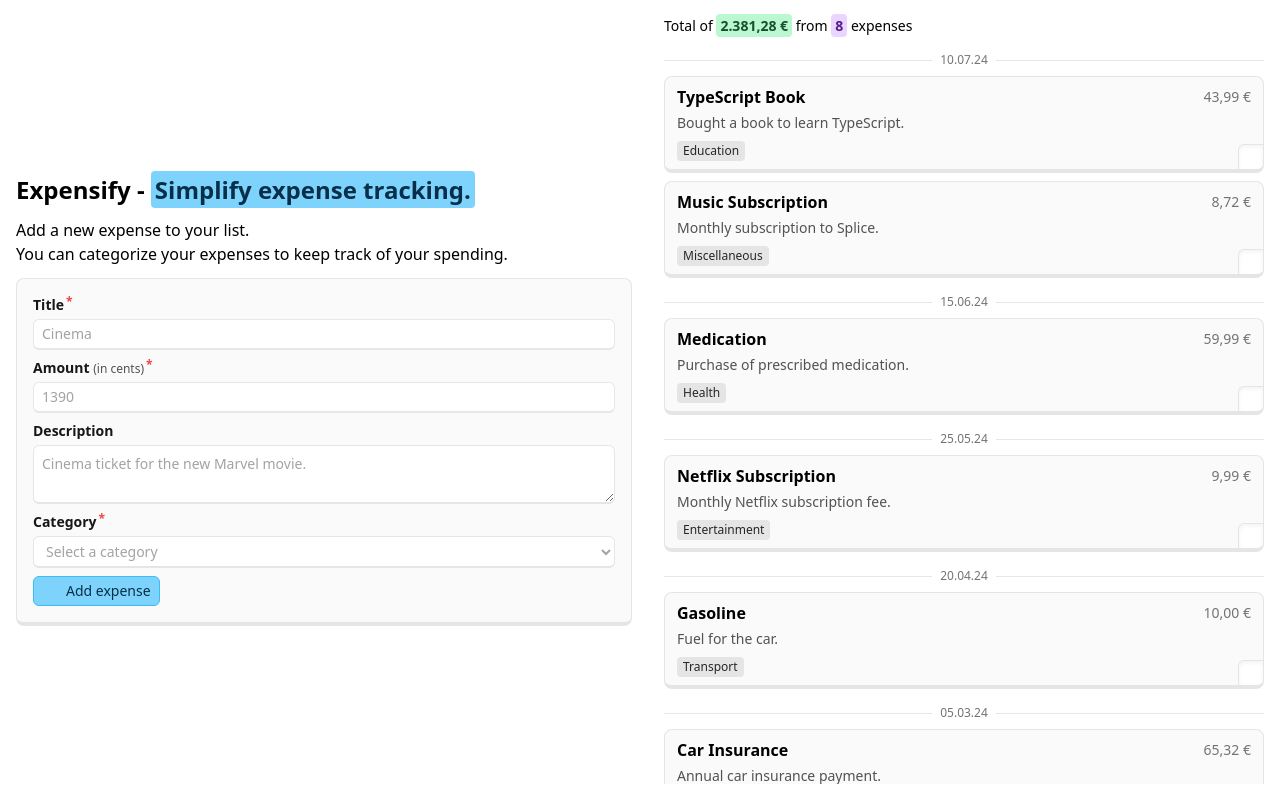
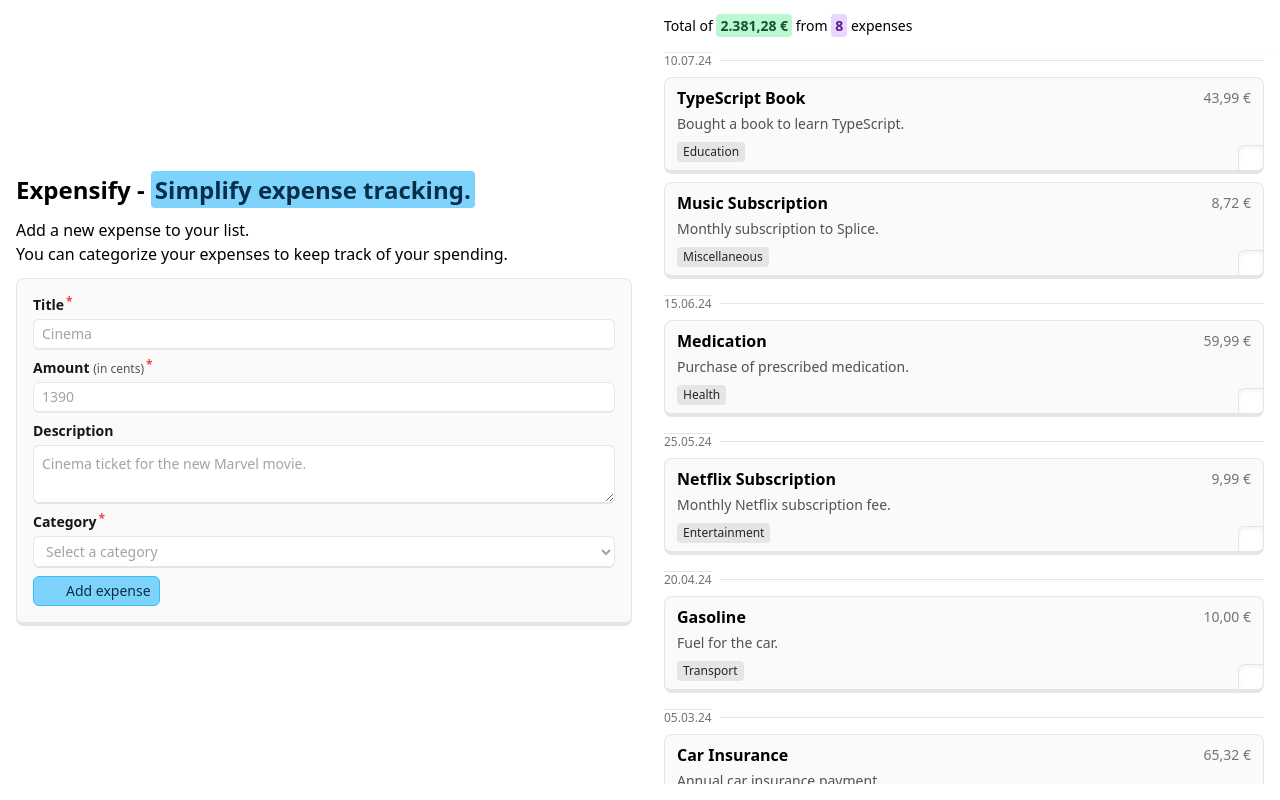
Before and after one commit to nikolailehbrink/expensify, a Vue app: page / in a window 1280 px wide. Built offline with nearby package versions, Linux system fonts and the light colour scheme; some icons are missing.

Commit message:
feat: add Hr component

```diff
--- /dev/null
+++ b/src/components/Hr.vue
@@ -0,0 +1,3 @@
+<template>
+  <hr class="h-px w-full border-neutral-200 dark:border-neutral-700" />
+</template>
--- a/src/views/HomeView.vue
+++ b/src/views/HomeView.vue
@@ -8,6 +8,7 @@ import { computed, nextTick, ref } from 'vue'
 import { IconFilterCheck, IconTextPlus, IconTrashXFilled } from '@tabler/icons-vue'
 import { expenses } from '@/data/expenses'
 import { CATEGORIES } from '@/data/categories'
+import Hr from '@/components/Hr.vue'
 
 const initialExpenses = ref<
   {
@@ -169,11 +170,11 @@ const totalExpenses = computed(() => filteredExpenses.value.length)
               (index > 0 && isSameDay(expense.date, filteredExpenses[index - 1].date) === false)
             "
           >
-            <hr class="h-px w-full bg-neutral-200" />
             <p class="text-xs text-neutral-500">
+            <Hr />
               {{ formatDate(expense.date) }}
             </p>
-            <hr class="h-px w-full bg-neutral-200" />
+            <Hr />
           </div>
           <div
             class="flex flex-col gap-1 relative border border-b-4 bg-neutral-50 border-neutral-200 px-3 py-2 rounded-lg"
```
